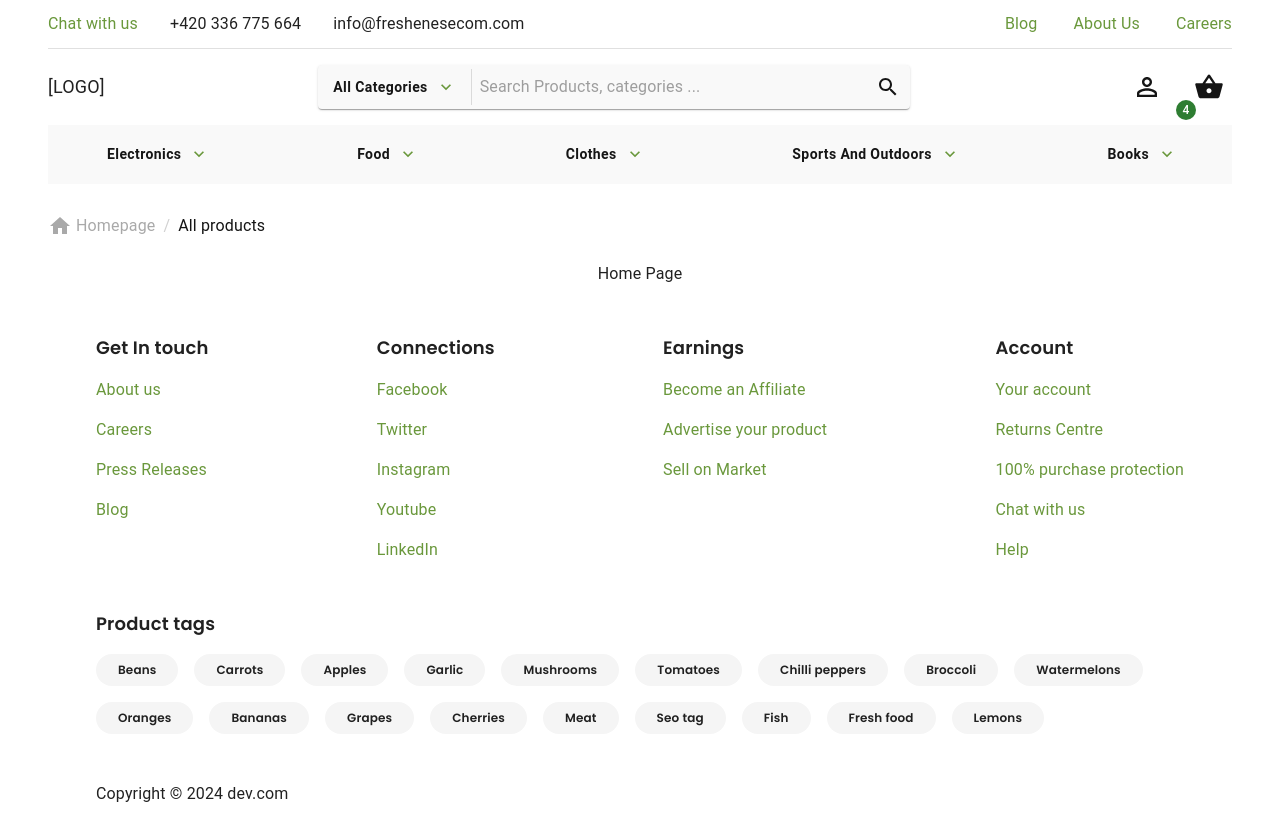
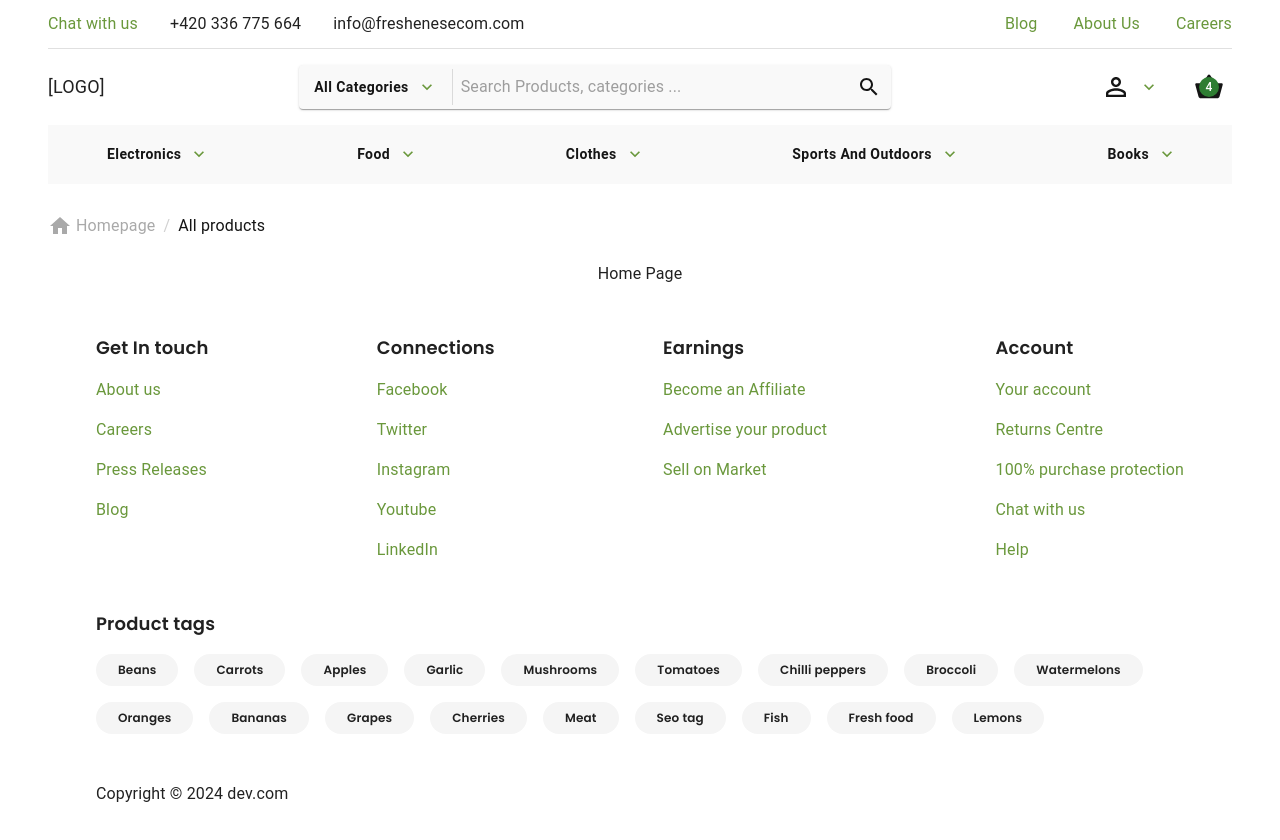
Before and after one commit to SoliaMarko/freshnesecom-store-client, a React (Vite) app: page / in a window 1280 px wide. Shown: the top 840 px of the page. Built offline with nearby package versions, Linux system fonts and the light colour scheme.

Commit message:
feat: implemented user menu

```diff
--- /dev/null
+++ b/src/components/CustomBadge/CustomBadge.tsx
@@ -0,0 +1,27 @@
+import {ReactElement} from 'react';
+import {Badge} from '@mui/material';
+
+const CustomBadge = ({
+  content,
+  alignY = 'top',
+  alignX = 'right'
+}: {
+  content: string;
+  alignY?: 'top' | 'bottom';
+  alignX?: 'left' | 'right';
+}): ReactElement => {
+  return (
+    <Badge
+      anchorOrigin={{
+        vertical: alignY,
+        horizontal: alignX
+      }}
+      overlap="circular"
+      badgeContent={content}
+      color="success"
+      className={`absolute ${alignY}-0 ${alignX}-0`}
+    ></Badge>
+  );
+};
+
+export default CustomBadge;
--- a/src/components/CustomMenu/CustomMenu.tsx
+++ b/src/components/CustomMenu/CustomMenu.tsx
@@ -3,7 +3,7 @@ import {Button, Menu} from '@mui/material';
 import KeyboardArrowDownIcon from '@mui/icons-material/KeyboardArrowDown';
 import MenuItems from './MenuItems';
 
-const CustomMenu = ({label, options}: {label: string; options: string[]}): ReactElement => {
+const CustomMenu = ({children, options}: {children: string | ReactElement; options: string[] | ReactElement[]}): ReactElement => {
   const [anchorElement, setAnchorElement] = useState<null | HTMLElement>(null);
   const open = Boolean(anchorElement);
 
@@ -18,17 +18,17 @@ const CustomMenu = ({label, options}: {label: string; options: string[]}): React
   return (
     <>
       <Button
-        id={`menu-${label}-button`}
+        id={`menu-${children}-button`}
         variant="outlined"
         disableElevation
         onClick={handleClick}
         endIcon={<KeyboardArrowDownIcon className="text-secondary" />}
         className="border-none font-semibold capitalize text-primary hover:bg-primary-500"
       >
-        {label}
+        {children}
       </Button>
       <Menu
-        id={`${label}-menu`}
+        id={`${children}-menu`}
         elevation={0}
         anchorOrigin={{
           vertical: 'bottom',
@@ -39,7 +39,7 @@ const CustomMenu = ({label, options}: {label: string; options: string[]}): React
           horizontal: 'right'
         }}
         MenuListProps={{
-          'aria-labelledby': `menu-${label}-button`
+          'aria-labelledby': `menu-${children}-button`
         }}
         anchorEl={anchorElement}
         open={open}
--- a/src/components/CustomMenu/MenuItems.tsx
+++ b/src/components/CustomMenu/MenuItems.tsx
@@ -1,7 +1,7 @@
 import {MenuItem} from '@mui/material';
 import {ReactElement} from 'react';
 
-const MenuItems = ({items, onClick}: {items: string[]; onClick: () => void}): ReactElement[] =>
+const MenuItems = ({items, onClick}: {items: string[] | ReactElement[]; onClick: () => void}): ReactElement[] =>
   items.map(
     (item, index): ReactElement => (
       <MenuItem key={`${index}-${item}`} onClick={onClick} disableRipple>
--- a/src/components/Layout/Header/MainHeader/MainHeader.tsx
+++ b/src/components/Layout/Header/MainHeader/MainHeader.tsx
@@ -1,36 +1,45 @@
 import {ReactElement} from 'react';
-import {Badge, Box, IconButton} from '@mui/material';
+import {NavLink} from 'react-router-dom';
+import {Box, Button, IconButton} from '@mui/material';
 import PersonOutlineIcon from '@mui/icons-material/PersonOutline';
 import ShoppingBasketIcon from '@mui/icons-material/ShoppingBasket';
 import SearchBar from './SearchBar/SearchBar';
-import {NavLink} from 'react-router-dom';
+import CustomBadge from '@/components/CustomBadge/CustomBadge';
+import CustomMenu from '@/components/CustomMenu/CustomMenu';
 
 const MainHeader = (): ReactElement => {
+  const authorized = false;
+
+  const userPopover = (
+    <Box sx={{display: 'flex', flexDirection: 'column', alignItems: 'flex-start'}}>
+      {authorized ? (
+        <>
+          <Button>Profile</Button>
+          <Button>Log Out</Button>
+        </>
+      ) : (
+        <>
+          <Button>Sign Up</Button>
+          <Button>Log In</Button>
+        </>
+      )}
+    </Box>
+  );
+
   return (
     <Box className="my-2 flex items-center justify-between ">
       <Box className="py-4 text-lg">[LOGO]</Box>
       <SearchBar />
       <Box className="flex gap-4">
-        <NavLink to="#">
-          <IconButton>
-            <PersonOutlineIcon className="text-3xl text-primary" />
-          </IconButton>
-        </NavLink>
+        <CustomMenu options={[userPopover]}>
+          <PersonOutlineIcon className="text-3xl text-primary" />
+        </CustomMenu>
         <NavLink to="#">
           <Box className="relative">
             <IconButton>
               <ShoppingBasketIcon className="text-3xl text-primary" />
+              <CustomBadge content="4" alignX="left" alignY="bottom" />
             </IconButton>
-            <Badge
-              anchorOrigin={{
-                vertical: 'bottom',
-                horizontal: 'left'
-              }}
-              overlap="circular"
-              badgeContent={4}
-              color="success"
-              className="text-success absolute bottom-0 left-0"
-            ></Badge>
           </Box>
         </NavLink>
       </Box>
--- a/src/components/Layout/Header/MainHeader/SearchBar/SearchBar.tsx
+++ b/src/components/Layout/Header/MainHeader/SearchBar/SearchBar.tsx
@@ -9,7 +9,7 @@ const SearchBar = (): ReactElement => {
 
   return (
     <Paper component="form" className=" flex w-3/6 bg-primary-700">
-      <CustomMenu label="All categories" options={categoriesHeaders} />
+      <CustomMenu options={categoriesHeaders}>All categories</CustomMenu>
       <Divider className="m-1 h-9" orientation="vertical" />
       <InputBase className="ml-1 flex-1" placeholder="Search Products, categories ..." inputProps={{'aria-label': 'search google maps'}} />
       <IconButton type="button" className="p-2.5" aria-label="search">
--- a/src/components/Layout/Header/MenusBlock/MenusBlock.tsx
+++ b/src/components/Layout/Header/MenusBlock/MenusBlock.tsx
@@ -9,7 +9,7 @@ const MenusBlock = (): ReactElement => {
       {temporalCategories.map(
         (categoryInfo, index): ReactElement => (
           <Box key={`${index}-${categoryInfo.header}`}>
-            <CustomMenu label={categoryInfo.header} options={categoryInfo.subcategories} />
+            <CustomMenu options={categoryInfo.subcategories}>{categoryInfo.header}</CustomMenu>
           </Box>
         )
       )}
```
